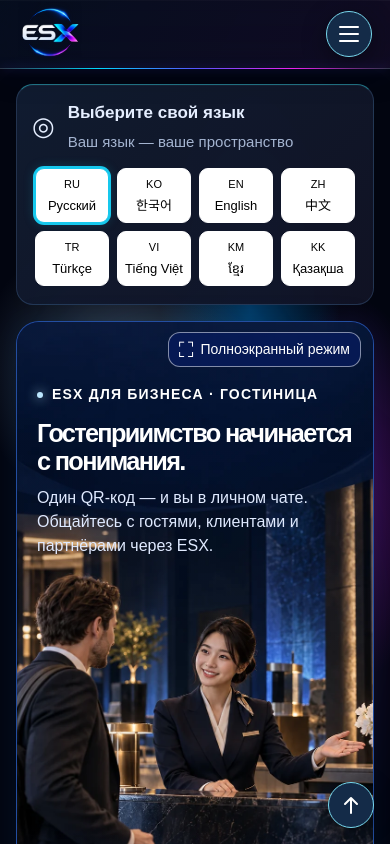
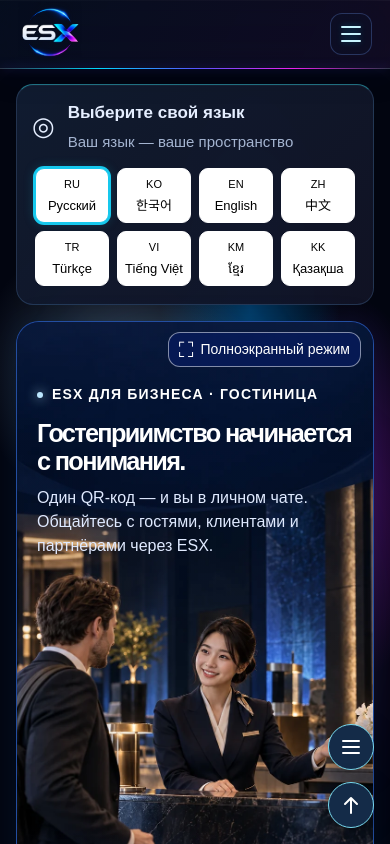
Before and after one commit to evgeniy210688-a11y/esx, a Next.js app: page / in a window 390 px wide. Shown: the top 844 px of the page. Built offline with nearby package versions, Linux system fonts and the light colour scheme.

Commit message:
Add mobile floating menu shortcut above back-to-top

```diff
--- a/app/design/SitePage.tsx
+++ b/app/design/SitePage.tsx
@@ -32,7 +32,7 @@ export default function SitePage({ section = 'home' }: { section?: 'home' | 'kor
   useEffect(() => {
     if (!menuOpen) return;
     const closeOutside = (event: PointerEvent) => {
-      if (event.target instanceof Element && !event.target.closest('#main-navigation, .menu-toggle')) setMenuOpen(false);
+      if (event.target instanceof Element && !event.target.closest('#main-navigation, .menu-toggle, .floating-menu-toggle')) setMenuOpen(false);
     };
     document.addEventListener('pointerdown', closeOutside);
     return () => document.removeEventListener('pointerdown', closeOutside);
@@ -145,6 +145,9 @@ export default function SitePage({ section = 'home' }: { section?: 'home' | 'kor
       )}
     </main>
     <footer className="esx-footer"><div><a className="footer-logo" href={navigationHref('home')} aria-label={`ESX — ${t[0]}`}><Image src="/esx-logo-white.svg" alt="ESX" width={100} height={100} unoptimized /></a><p>{t[40]}</p></div><nav aria-label={t[44]}>{navigation.map(({id,label:i})=><a href={navigationHref(id)} key={id}>{t[i]}</a>)}</nav><div className="footer-bottom"><span>© {new Date().getFullYear()} ESX</span><span>{t[5]} ↗</span></div></footer>
+    <button type="button" className="back-to-top floating-menu-toggle" aria-label={t[44]} aria-expanded={menuOpen} aria-controls="main-navigation" onClick={() => setMenuOpen(value => !value)}>
+      <svg width="24" height="24" viewBox="0 0 24 24" fill="none" aria-hidden="true"><path d={menuOpen ? 'M6 6L18 18M18 6L6 18' : 'M4 6H20M4 12H20M4 18H20'} stroke="currentColor" strokeWidth="2" strokeLinecap="round" /></svg>
+    </button>
     <BackToTop language={language} />
   </div>;
 }
--- a/app/design/design.css
+++ b/app/design/design.css
@@ -748,13 +748,7 @@
   .esx-site .language-row button span { margin: 0; font-size: 11px; }
 }
 
-/* Round top menu control, matching the back-to-top button. */
+.floating-menu-toggle { display: none; }
 @media (max-width:760px) {
-  .esx-header .menu-toggle {
-    width: 46px; height: 46px; flex-shrink: 0;
-    border-radius: 50%; border: 1px solid #78d9ee;
-    background: #142b48; box-shadow: 0 6px 24px #0006;
-  }
-  .esx-header .menu-toggle:hover { background: #245178; }
-  .esx-header .menu-toggle span { background: #fff; box-shadow: none; }
+  .floating-menu-toggle { display: grid; bottom: calc(max(16px, env(safe-area-inset-bottom)) + 58px); }
 }
```
